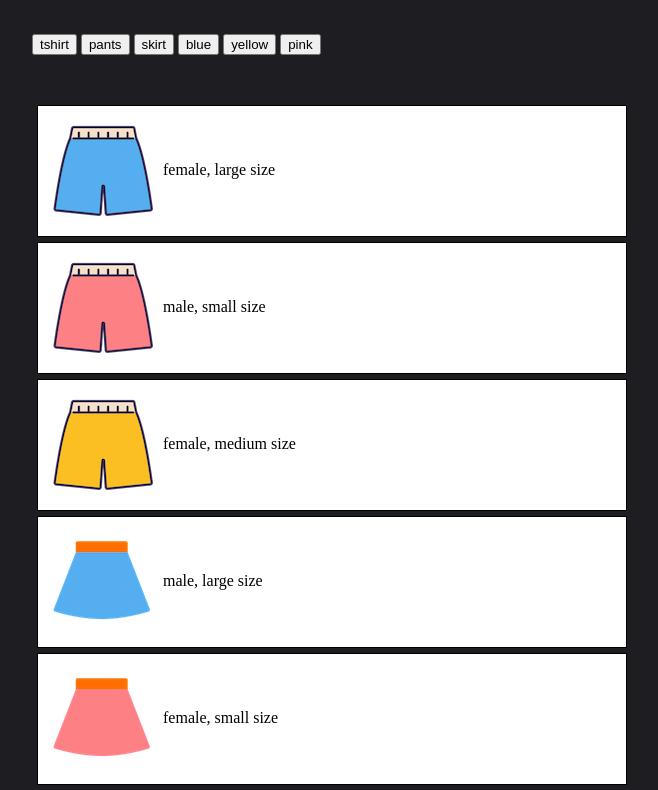
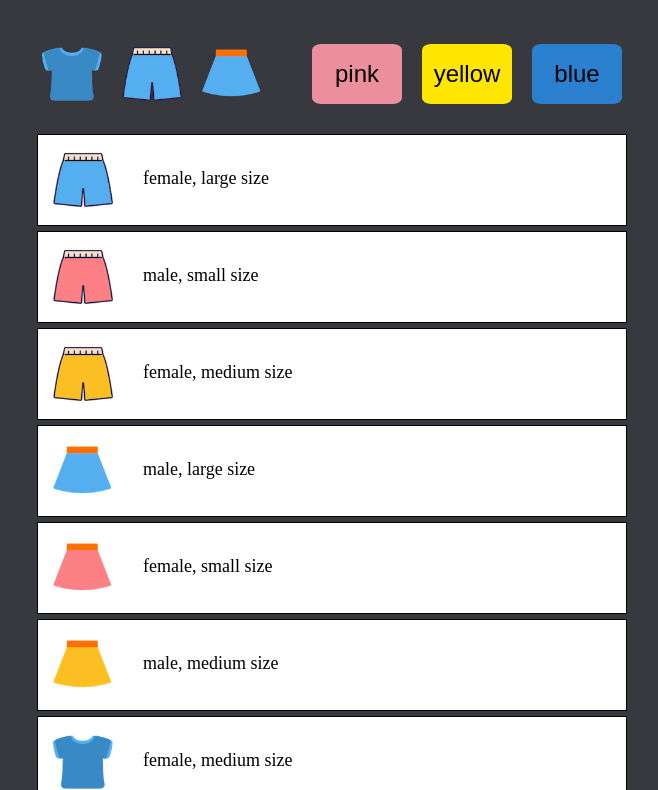
Before and after one commit to jello0097/mini-clothes-shop, a plain HTML site: page index.html in a window 1280 px wide. Shown: the part 166-956 px from the top of the page, without its empty margins (308-966 px from the left). Drawn offline with Linux system fonts and the light colour scheme.

Commit message:
기능 구현 OK, 효율적으로 굴러가게 다시 수정하기🔧

```diff
--- a/index.html
+++ b/index.html
@@ -9,15 +9,22 @@
         <script src="shop.js" defer></script>
     </head>
     <body>
-        <img id="logo" src="imgs/logo.png"/>
-        <div id="filters">
-            <button class="byType" key="t">tshirt</button>
-            <button class="byType" key="p">pants</button>
-            <button class="byType" key="s">skirt</button>
-            <button class="byColor" key="blue">blue</button>
-            <button class="byColor" key="yellow">yellow</button>
-            <button class="byColor" key="pink">pink</button>
-        </div>
-        <div id="items"></div>
+        <header><img id="logo" src="imgs/logo.png"/></header>
+        <nav id="filters">
+            <div class="byType">
+                <button key="t"></button>
+                <button key="p"></button>
+                <button key="s"></button>
+            </div>
+            <div class="byColor">
+                <button key="blue">blue</button>
+                <button key="yellow">yellow</button>
+                <button key="pink">pink</button>
+            </div>
+        </nav>
+
+        <main>
+            <section id="items"></section>
+        </main>
     </body>
 </html>
--- a/shop.js
+++ b/shop.js
@@ -13,25 +13,25 @@ function render(filter = 'all'){
     for(clothes of AllClothes){
         if(filter === clothes.type || filter === clothes.color || filter === "all"){
             // 상품을 담을
-            const item = document.createElement('div');
-            item.setAttribute("class" , "item");
-            item.setAttribute("type", clothes.type);
-            item.setAttribute("color", clothes.color);
+            const article = document.createElement('article');
+            article.setAttribute("class" , "item");
+            article.setAttribute("type", clothes.type);
+            article.setAttribute("color", clothes.color);
 
             // 상품 이미지와 설명
             const img = document.createElement('img');
             const imgName = clothes.color+'_'+clothes.type;
             img.alt = imgName;
             img.src = 'imgs/'+imgName+'.png';
-            item.appendChild(img);
+            article.appendChild(img);
 
             const span = document.createElement('span');
             span.innerHTML = clothes.sex+', '+clothes.size+' size';
 
-            item.appendChild(img);
-            item.appendChild(span);
+            article.appendChild(img);
+            article.appendChild(span);
             // item table 안에 tr 넣기
-            document.getElementById("items").appendChild(item);
+            document.getElementById("items").appendChild(article);
         }
     }
 }
--- a/style.css
+++ b/style.css
@@ -1,5 +1,5 @@
 #items{
-    margin-top: 50px;
+    margin-top: 150px;
     width: inherit;
 }
 .item{
@@ -8,16 +8,70 @@
     margin: 5px;
     padding: 5px;
 }
+.item > span{
+    font-size: large;
+}
 .item > img{
     vertical-align: middle;
     padding: 10px;
+    width: 60px;
+    height: 60px;
+    margin-right: 20px;
 }
 #logo{
     display: block;
     margin: 50px auto;
+    cursor: pointer;
 }
 body{
     width: 600px;
     margin: 0 auto;
-    background-color: rgb(30, 30, 34);
+    background-color: rgb(56, 56, 63);
 }
+.byType, .byColor{
+    display: inline;
+}
+nav button{
+    border: none;
+    cursor: pointer;
+    margin: 10px;
+}
+.byType > button{
+    float: left;
+    width: 60px;
+    height: 60px;
+    background-size: contain;
+    background-repeat: no-repeat;
+    background-color: rgb(56, 56, 63);
+}
+.byColor > button{
+    float: right;
+    width: 90px;
+    height: 60px;
+    font-size: x-large;
+    border-radius: 10%;
+}
+button:hover{
+    transform: scale(1.20) perspective(1px);
+}
+button:focus{
+    outline: 0;
+}
+button[key="t"] {
+    background-image: url('imgs/blue_t.png');
+}
+button[key="p"] {
+    background-image: url('imgs/blue_p.png');
+}
+button[key="s"] {
+    background-image: url('imgs/blue_s.png');
+}
+button[key="blue"] {
+   background-color: rgb(42, 128, 207);
+}
+button[key="yellow"]{
+    background-color: rgb(255, 230, 0);
+}
+button[key="pink"]{
+    background-color: rgb(235, 142, 157);
+}
```
